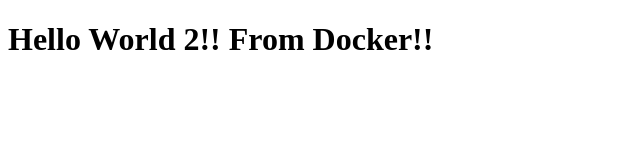
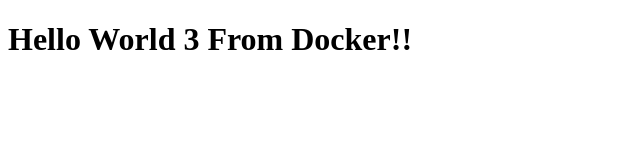
Before and after one commit to jcarlosmr/platzi-demo, a website: page public/index.html in a window 1280 px wide. Shown: the whole page, without its empty margins (0-640 px from the left). Drawn offline with Linux system fonts and the light colour scheme.

Commit message:
Feature html change

```diff
--- a/public/index.html
+++ b/public/index.html
@@ -7,6 +7,6 @@
     <title>Platzi</title>
 </head>
 <body>
-    <h1>Hello World 2!! From Docker!!</h1>
+    <h1>Hello World 3 From Docker!!</h1>
 </body>
 </html>
```
